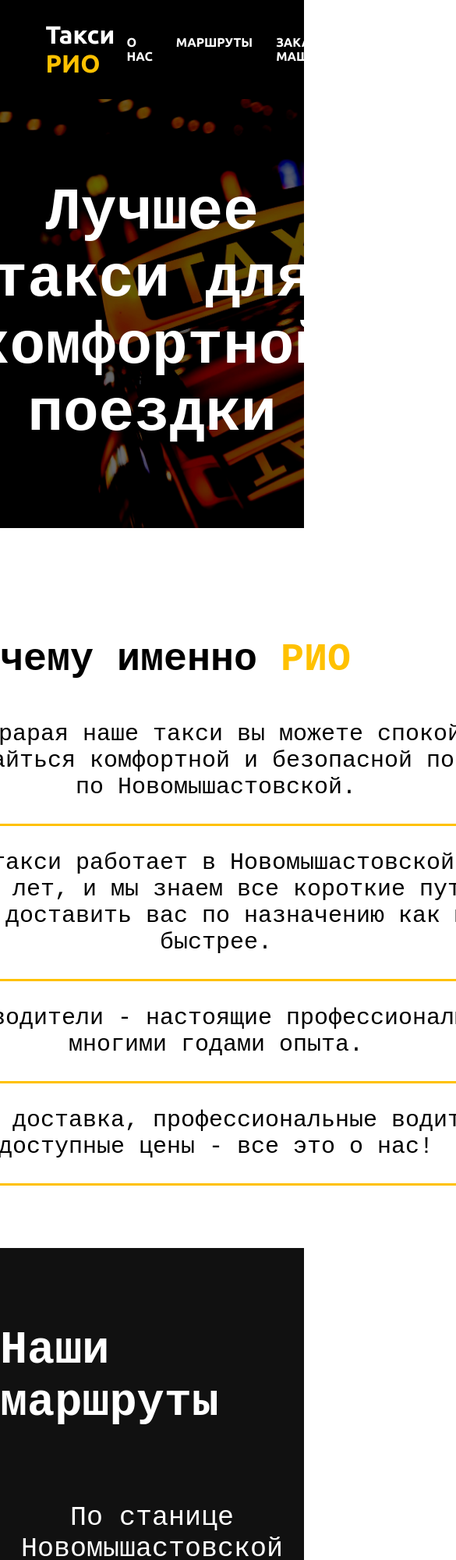
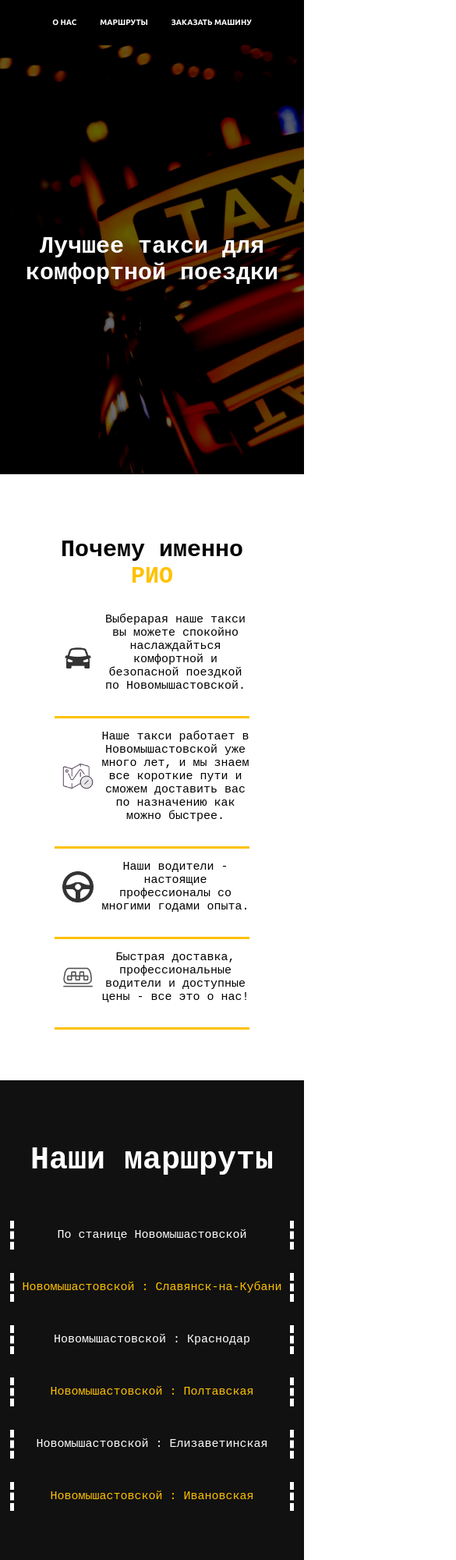
Before and after one commit to D2MIN/RIO_Taxi, a plain HTML site: page index.html in a window 390 px wide. Shown: the top 2000 px of the page at 78% size, 585 px wide, since content can reach past the window. Drawn offline with Linux system fonts and the light colour scheme.

Commit message:
Add files via upload

```diff
--- a/style.scss
+++ b/style.scss
@@ -79,7 +79,7 @@
     font-family:monospace;
     margin-top: 90px;
     .title{
-        width: 1000px;
+        width: 900px;
         text-align: center;
         h3{
             font-size: 50px;
@@ -170,3 +170,187 @@ footer{
     padding: 10px;
     background-color: rgb(17, 17, 17);
 }
+
+
+// media tags
+@media(max-width:900px){
+    .logoContent {
+        .logoTitle{
+            .title{
+                font-size: 50px;
+            };
+        };
+    };
+    .headerContent {
+        .header{
+            padding: 10px 30px;
+            .buttons {
+                font-size: 15px;
+                };
+            };
+        };
+
+    .aboutContent{
+        .title{
+            font-size: 20px;
+            width: 600px;
+        };
+    };
+    .waysContent{
+        .content{
+            .wayList{
+                p{
+                    font-size: 30px;
+                    padding: 20px;
+                };
+            };
+        };
+    };
+};
+
+@media(max-width:605px){
+    .headerContent {
+        .header{
+            padding: 10px 30px;
+            .logo{
+                font-size: 10px;
+            }
+            .buttons {
+                font-size: 10px;
+                };
+            };
+        };
+
+    .aboutContent{
+        .title{
+            font-size: 15px;
+            width: 450px;
+            h3{
+                font-size: 40px
+            }
+        };
+    };
+    .waysContent{
+        .content{
+            .wayList{
+                p{
+                    font-size: 20px;
+                    padding: 10px;
+                };
+            };
+        };
+    };
+
+    .contactContent {
+        .contact {
+            h2{
+                font-size: 30px;
+            };
+            h3{
+                font-size: 20px;
+            };
+        }
+    }
+    footer{
+        font-size: 5px;
+    }
+};
+
+@media(max-width:480px){
+    .headerContent {
+        .header{
+            padding: 10px 30px;
+            .logo{
+                font-size: 10px;
+            }
+            .buttons {
+                font-size: 10px;
+                };
+            };
+        };
+
+    .aboutContent{
+        margin: 50px;
+        .title{
+            .aboutLogo{
+                margin: 10px;
+                width:40px;
+            }
+            font-size: 15px;
+            width: 250px;
+            h3{
+                font-size: 30px
+            }
+        };
+    };
+    .waysContent{
+        .content{
+            .title{
+                h3{
+                    font-size: 40px;
+                }
+            }
+            .wayList{
+                p{
+                    font-size: 15px;
+                    padding: 10px;
+                };
+            };
+        };
+    };
+
+    .contactContent {
+        .contact {
+            h2{
+                font-size: 30px;
+            };
+            h3{
+                font-size: 20px;
+            };
+        }
+    }
+    footer{
+        font-size: 5px;
+    }
+};
+
+@media(max-width:450px){
+    .logoContent {
+        .logoTitle{
+            .title{
+                font-size: 30px;
+            };
+        };
+    };
+    .headerContent {
+        .header{
+            display: flex;
+            justify-content: center;
+            padding: 10px 10px;
+            .logo{
+                display: none;
+                font-size: 10px;
+            }
+            .buttons {
+                font-size: 10px;
+                };
+            };
+        };
+
+};
+
+@media(max-width:405px){
+    .contactContent {
+        .contact {
+            h2{
+                font-size: 20px;
+            };
+            h3{
+                font-size: 18px;
+            };
+            .orange{
+                border-bottom: 2px solid black
+            }
+        }
+    }
+};
```
Also changed, not shown: style.css, 1 other file.
